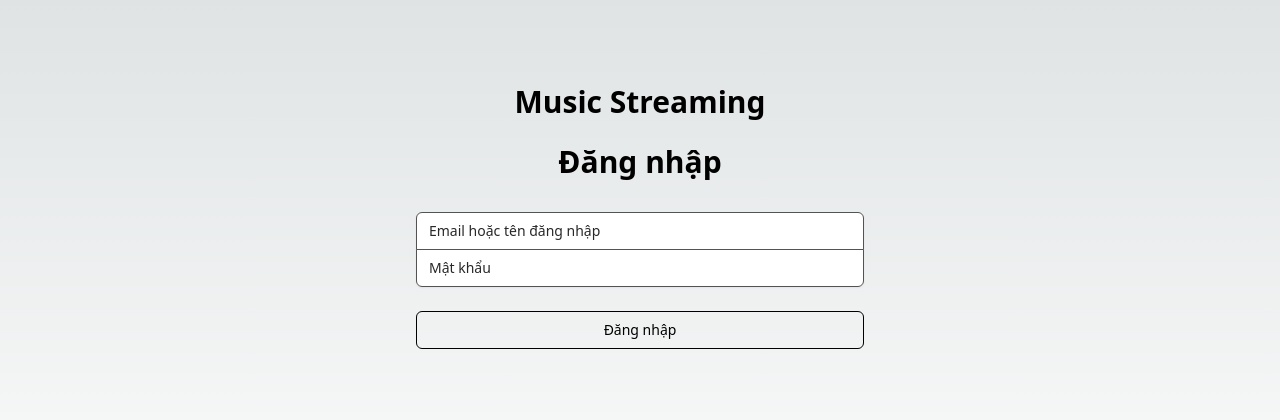
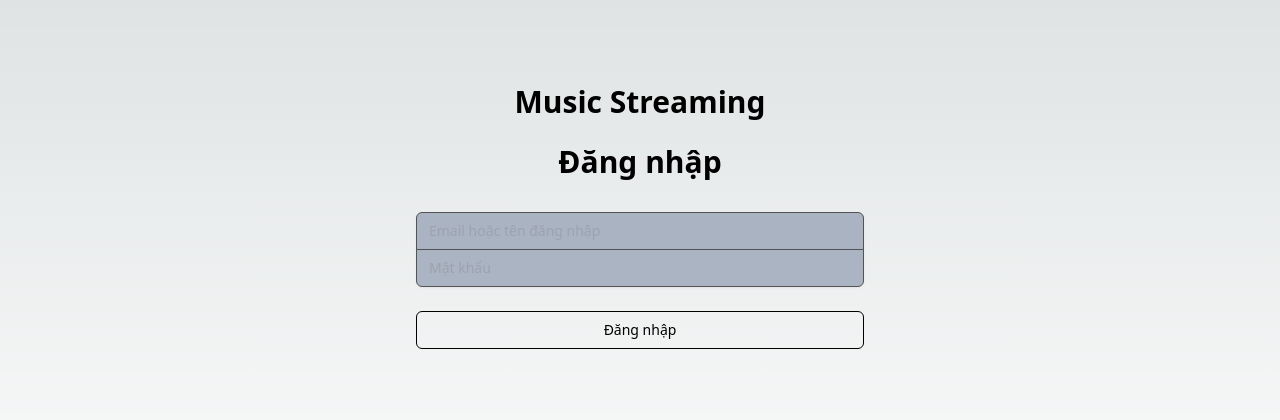
Before and after one commit to Will-Zidane/music-streaming, a Next.js app: page /login in a window 1280 px wide. Shown: the part 184-604 px from the top of the page. Built offline with nearby package versions, Linux system fonts and the light colour scheme; no server answers.

Commit message:
Fix color input

```diff
--- a/src/components/Auth/Login.jsx
+++ b/src/components/Auth/Login.jsx
@@ -44,7 +44,7 @@ export default function LoginPage() {
                 name="identifier"
                 type="text"
                 required
-                className="appearance-none rounded-none relative block w-full px-3 py-2 border border-gray-300 placeholder-gray-500 text-gray-900 rounded-t-md focus:outline-none focus:ring-indigo-500 focus:border-indigo-500 focus:z-10 sm:text-sm"
+                className="appearance-none rounded-none relative block w-full px-3 py-2 border border-gray-300 placeholder-white text-white bg-gray-600 rounded-t-md focus:outline-none focus:ring-indigo-500 focus:border-indigo-500 focus:z-10 sm:text-sm [color-scheme:dark]"
                 placeholder="Email hoặc tên đăng nhập"
                 value={identifier}
                 onChange={(e) => setIdentifier(e.target.value)}
@@ -59,10 +59,11 @@ export default function LoginPage() {
                 name="password"
                 type="password"
                 required
-                className="appearance-none rounded-none relative block w-full px-3 py-2 border border-gray-300 placeholder-gray-500 text-gray-900 rounded-b-md focus:outline-none focus:ring-indigo-500 focus:border-indigo-500 focus:z-10 sm:text-sm"
+                className="appearance-none rounded-none relative block w-full px-3 py-2 border border-gray-300 placeholder-white text-white bg-gray-600 rounded-b-md focus:outline-none focus:ring-indigo-500 focus:border-indigo-500 focus:z-10 sm:text-sm [color-scheme:dark] [-webkit-text-security:disc] [&::-ms-reveal]:hidden"
                 placeholder="Mật khẩu"
                 value={password}
                 onChange={(e) => setPassword(e.target.value)}
+                style={{ colorScheme: 'dark' }}
               />
             </div>
           </div>
--- a/src/layout/Header/Navbar.jsx
+++ b/src/layout/Header/Navbar.jsx
@@ -23,7 +23,7 @@ const Navbar = () => {
     try {
       await logout();
       setIsDropdownOpen(false);
-      router.push('/login');
+      router.push('/');
     } catch (error) {
       console.error('Logout failed:', error);
     }
@@ -41,14 +41,14 @@ const Navbar = () => {
           </div>
 
           {/* Center section with home and search */}
-          <div className="flex items-center gap-8">
+          <div className="flex items-center  gap-8">
             <Link href="/" className="text-white hover:text-neutral-400">
               <Home size={24} />
             </Link>
 
             <div className="relative">
               <div className="absolute inset-y-0 left-0 pl-4 flex items-center pointer-events-none">
-                <Search className="h-4 w-4 text-neutral-400" />
+                <Search className="h-4 w-4 text-neutral-400 " />
               </div>
 
               <input
@@ -56,7 +56,7 @@ const Navbar = () => {
                 value={searchQuery}
                 onChange={(e) => setSearchQuery(e.target.value)}
                 placeholder="What do you want to play?"
-                className="w-full py-2 pl-12 pr-4 bg-transparent text-white placeholder-neutral-400 focus:outline-none rounded-full text-sm"
+                className="w-[250px] py-2 pl-12 pr-4 bg-gray-600 text-white placeholder-neutral-400 focus:outline-none rounded-full text-sm"
               />
             </div>
           </div>
--- a/src/layout/Layout.js
+++ b/src/layout/Layout.js
@@ -62,9 +62,9 @@ export default function Layout({ children, title, desc }) {
         {isAuthenticated ? (
           <SongPlayer />
         ) : (
-          <div className="h-full bg-gradient-to-r from-purple-600 to-blue-500">
+          <div className="h-full bg-gray-100 from-purple-600 to-blue-500">
             <div className="h-full flex items-center justify-between px-4">
-              <div className="text-white">
+              <div className="text-white ">
                 <h3 className="font-bold">Preview of Music Streaming</h3>
                 <p className="text-sm">Sign up to get unlimited songs and podcasts with occasional ads. No credit card needed.</p>
               </div>
--- a/tailwind.config.js
+++ b/tailwind.config.js
@@ -21,6 +21,7 @@ module.exports = {
       "gray-200":"#B3B3B3",
       "gray-300":"#535353",
       "gray-500":"#282828",
+      "gray-600":"#465A7E66",
       "green-100":"#3BE477"
     },
   },
```
